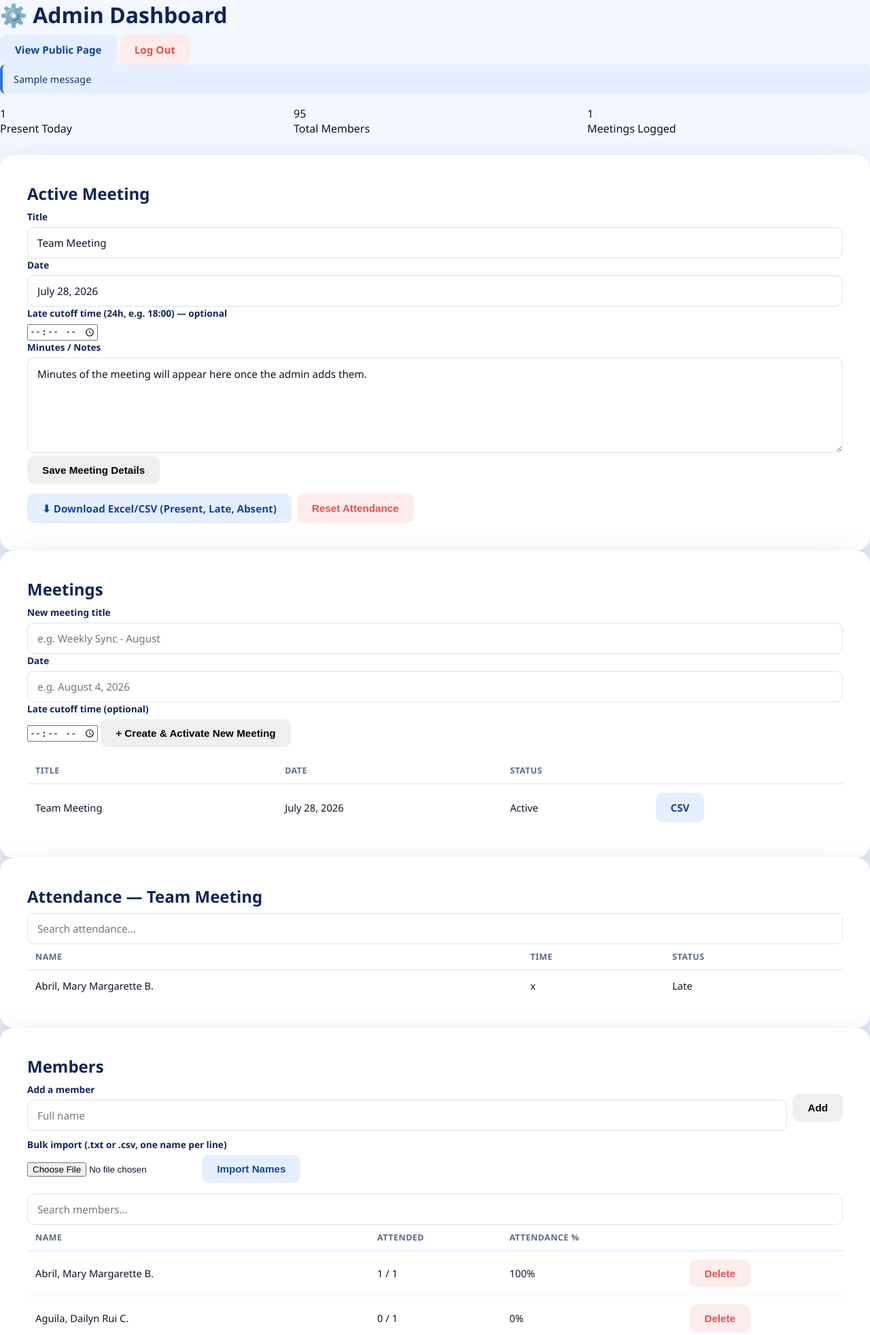
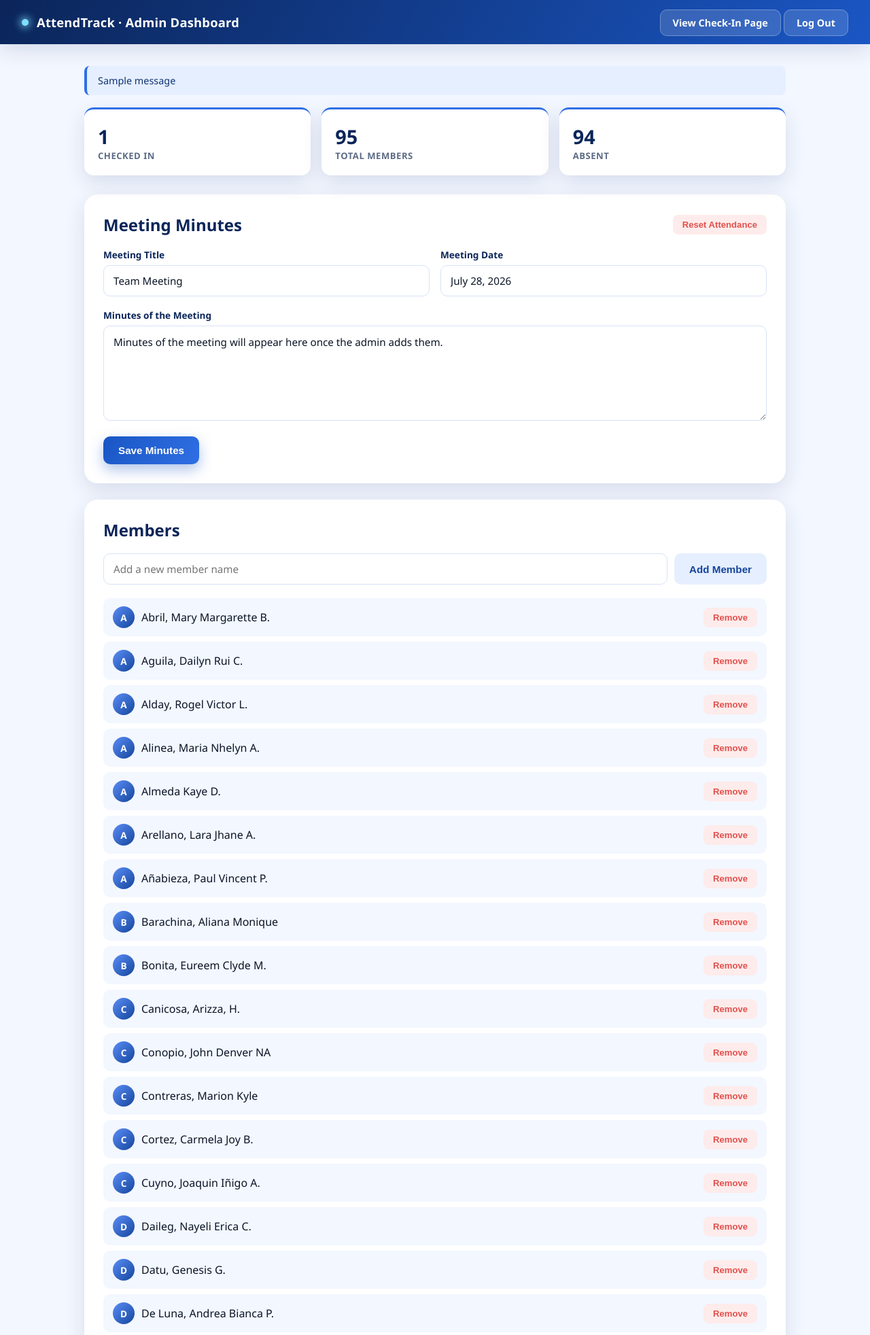
Before and after one commit to Poloqt/attendance-system, a Flask app: page /admin in a window 1280 px wide. Shown: the top 1964 px of the page at 68% size. Run offline with Flask 3, Linux system fonts and the light colour scheme; the visitor is signed in with stand-in values (Sample User, id 1); data comes from the database, SQL or seed files in the repository; tables that the repository leaves empty hold one stand-in row (values such as "Sample post"); one stand-in notice (Sample message) is shown.

Commit message:
Update admin.html

```diff
--- a/templates/admin.html
+++ b/templates/admin.html
@@ -2,180 +2,146 @@
 <html lang="en">
 <head>
   <meta charset="UTF-8">
-  <meta name="viewport" content="width=device-width, initial-scale=1">
+  <meta name="viewport" content="width=device-width, initial-scale=1.0">
   <title>Admin Dashboard</title>
   <link rel="stylesheet" href="{{ url_for('static', filename='style.css') }}">
 </head>
 <body>
-  <div class="container">
-    <div class="top-bar">
-      <h1>⚙️ Admin Dashboard</h1>
-      <div>
-        <a href="{{ url_for('main') }}" class="btn btn-secondary btn-small">View Public Page</a>
-        <a href="{{ url_for('logout') }}" class="btn btn-danger btn-small">Log Out</a>
+  <div class="dashboard-shell">
+    <div class="topbar">
+      <div class="topbar-brand">
+        <span class="dot"></span>
+        AttendTrack &middot; Admin Dashboard
+      </div>
+      <div class="topbar-actions">
+        <a href="{{ url_for('main') }}" target="_blank">View Check-In Page</a>
+        <a href="{{ url_for('logout') }}">Log Out</a>
       </div>
     </div>
 
+
+    <div class="dashboard-content">
+
+
       {% with messages = get_flashed_messages() %}
-      {% if messages %}{% for m in messages %}<div class="flash">{{ m }}</div>{% endfor %}{% endif %}
+        {% if messages %}
+          {% for message in messages %}
+            <div class="flash">{{ message }}</div>
+          {% endfor %}
+        {% endif %}
       {% endwith %}
 
+
       <div class="stat-row">
-      <div class="stat-box"><div class="num">{{ present_count }}</div><div class="label">Present Today</div></div>
-      <div class="stat-box"><div class="num">{{ total_count }}</div><div class="label">Total Members</div></div>
-      <div class="stat-box"><div class="num">{{ total_meetings }}</div><div class="label">Meetings Logged</div></div>
+        <div class="stat-card">
+ <div class="stat-value">{{ present_count }}</div>
+          <div class="stat-label">Checked In</div>
+        </div>
+        <div class="stat-card">
+          <div class="stat-value">{{ total_count }}</div>
+          <div class="stat-label">Total Members</div>
+        </div>
+        <div class="stat-card">
+          <div class="stat-value">{{ total_count - present_count }}</div>
+          <div class="stat-label">Absent</div>
+        </div>
       </div>
 
-    <!-- ACTIVE MEETING -->
-    <div class="card">
-      <h2>Active Meeting</h2>
-      {% if meeting %}
+
+      <!-- Meeting Minutes -->
+      <div class="section">
+        <div class="section-header">
+          <h2 style="margin:0;">Meeting Minutes</h2>
+          <form method="POST" action="{{ url_for('reset_attendance') }}" onsubmit="return confirm('Reset attendance for a new session? This clears all check-ins.');">
+            <button type="submit" class="btn btn-danger btn-sm">Reset Attendance</button>
+          </form>
+        </div>
+
+
         <form method="POST" action="{{ url_for('update_minutes') }}">
-          <label for="title">Title</label>
-          <input type="text" id="title" name="title" value="{{ meeting.title }}">
+          <div class="grid-two">
+            <div class="field">
+              <label for="title">Meeting Title</label>
+              <input type="text" id="title" name="title" value="{{ meeting.title }}" required>
+            </div>
+            <div class="field">
+              <label for="date">Meeting Date</label>
+              <input type="text" id="date" name="date" value="{{ meeting.date }}" required>
+            </div>
+          </div>
+          <div class="field">
+            <label for="minutes">Minutes of the Meeting</label>
+ <textarea id="minutes" name="minutes" placeholder="Type the discussion points, decisions, and action items...">{{ meeting.minutes }}</textarea>
+          </div>
+          <button type="submit" class="btn btn-primary">Save Minutes</button>
+        </form>
+      </div>
 
-          <label for="date">Date</label>
-          <input type="text" id="date" name="date" value="{{ meeting.date }}">
 
-          <label for="cutoff_time">Late cutoff time (24h, e.g. 18:00) — optional</label>
-          <input type="time" id="cutoff_time" name="cutoff_time" value="{{ meeting.cutoff_time or '' }}">
+      <!-- Members -->
+      <div class="section">
+        <div class="section-header">
+          <h2 style="margin:0;">Members</h2>
+        </div>
 
-          <label for="minutes">Minutes / Notes</label>
-          <textarea id="minutes" name="minutes" rows="4">{{ meeting.minutes }}</textarea>
 
-          <button type="submit" class="btn">Save Meeting Details</button>
+        <form method="POST" action="{{ url_for('add_member') }}" class="inline-form" style="margin-bottom:20px;">
+          <input type="text" name="name" placeholder="Add a new member name" required>
+          <button type="submit" class="btn btn-secondary">Add Member</button>
         </form>
 
-        <div style="margin-top:14px; display:flex; gap:8px; flex-wrap:wrap;">
-          <a href="{{ url_for('export_meeting', meeting_id=meeting.id) }}" class="btn btn-secondary btn-small">⬇ Download Excel/CSV (Present, Late, Absent)</a>
-          <form method="POST" action="{{ url_for('reset_attendance', meeting_id=meeting.id) }}" class="inline-form"
-                onsubmit="return confirm('Reset attendance for this meeting? This cannot be undone.');">
-            <button type="submit" class="btn btn-danger btn-small">Reset Attendance</button>
+
+        {% if members %}
+          {% for member in members %}
+            <div class="member-row">
+              <div class="member-info">
+                <span class="avatar">{{ member.name[0]|upper }}</span>
+                <span>{{ member.name }}</span>
+              </div>
+              <form method="POST" action="{{ url_for('delete_member', member_id=member.id) }}" onsubmit="return confirm('Remove {{ member.name }}?');">
+                <button type="submit" class="btn btn-danger btn-sm">Remove</button>
               </form>
             </div>
+          {% endfor %}
         {% else %}
-        <p>No active meeting. Create one below.</p>
+<p class="empty-state">No members yet. Add your first member above.</p>
         {% endif %}
       </div>
 
-    <!-- CREATE / SWITCH MEETINGS -->
-    <div class="card">
-      <h2>Meetings</h2>
-      <form method="POST" action="{{ url_for('new_meeting') }}">
-        <label for="new_title">New meeting title</label>
-        <input type="text" id="new_title" name="title" placeholder="e.g. Weekly Sync - August">
 
-        <label for="new_date">Date</label>
-        <input type="text" id="new_date" name="date" placeholder="e.g. August 4, 2026">
-
-        <label for="new_cutoff">Late cutoff time (optional)</label>
-        <input type="time" id="new_cutoff" name="cutoff_time">
-
-        <button type="submit" class="btn">+ Create &amp; Activate New Meeting</button>
-      </form>
-
-      <div class="table-wrap" style="margin-top:16px;">
-        <table>
-          <thead><tr><th>Title</th><th>Date</th><th>Status</th><th></th></tr></thead>
-          <tbody>
-            {% for m in all_meetings %}
-            <tr>
-              <td>{{ m.title }}</td>
-              <td>{{ m.date }}</td>
-              <td>
-                {% if m.is_active %}<span class="badge badge-active">Active</span>
-                {% else %}<span class="badge badge-muted">Inactive</span>{% endif %}
-              </td>
-              <td>
-                {% if not m.is_active %}
-                <form method="POST" action="{{ url_for('activate_meeting', meeting_id=m.id) }}" class="inline-form">
-                  <button type="submit" class="btn btn-secondary btn-small">Set Active</button>
-                </form>
-                {% endif %}
-                <a href="{{ url_for('export_meeting', meeting_id=m.id) }}" class="btn btn-secondary btn-small">CSV</a>
-              </td>
-            </tr>
-            {% endfor %}
-          </tbody>
-        </table>
-      </div>
+      <!-- Attendance Log -->
+      <div class="section">
+        <div class="section-header">
+          <h2 style="margin:0;">Attendance Log</h2>
         </div>
 
-    <!-- ATTENDANCE FOR ACTIVE MEETING -->
-    <div class="card">
-      <h2>Attendance — {{ meeting.title if meeting else "No active meeting" }}</h2>
-      <input type="text" id="attendanceSearch" placeholder="Search attendance..." onkeyup="filterTable('attendanceSearch','attendanceTable')">
-      <div class="table-wrap">
-        <table id="attendanceTable">
-          <thead><tr><th>Name</th><th>Time</th><th>Status</th></tr></thead>
+
+        {% if attendance %}
+          <table>
+            <thead>
+              <tr>
+                <th>Member</th>
+                <th>Checked In At</th>
+                <th>Status</th>
+              </tr>
+            </thead>
             <tbody>
               {% for row in attendance %}
                 <tr>
                   <td>{{ row.name }}</td>
                   <td>{{ row.timestamp }}</td>
-              <td>
-                {% if row.status == 'late' %}<span class="badge badge-late">Late</span>
-                {% else %}<span class="badge badge-ontime">On Time</span>{% endif %}
-              </td>
-            </tr>
-            {% else %}
-            <tr><td colspan="3" style="color:#6b7280;">No check-ins yet.</td></tr>
-            {% endfor %}
-          </tbody>
-        </table>
-      </div>
-    </div>
-
-    <!-- MEMBERS -->
-    <div class="card">
-      <h2>Members</h2>
-
-      <form method="POST" action="{{ url_for('add_member') }}" style="display:flex; gap:8px; align-items:flex-end;">
-        <div style="flex:1;">
-          <label for="member_name">Add a member</label>
-          <input type="text" id="member_name" name="name" placeholder="Full name" style="margin-bottom:0;">
-        </div>
-        <button type="submit" class="btn" style="margin-bottom:14px;">Add</button>
-      </form>
-
-      <form method="POST" action="{{ url_for('import_members') }}" enctype="multipart/form-data" style="margin-top:10px;">
-        <label for="member_file">Bulk import (.txt or .csv, one name per line)</label>
-        <input type="file" id="member_file" name="member_file" accept=".txt,.csv">
-        <button type="submit" class="btn btn-secondary">Import Names</button>
-      </form>
-
-      <input type="text" id="memberSearch" placeholder="Search members..." style="margin-top:16px;" onkeyup="filterTable('memberSearch','membersTable')">
-      <div class="table-wrap">
-        <table id="membersTable">
-          <thead><tr><th>Name</th><th>Attended</th><th>Attendance %</th><th></th></tr></thead>
-          <tbody>
-            {% for m in members %}
-            <tr>
-              <td>{{ m.name }}</td>
-              <td>{{ m.attended }} / {{ total_meetings }}</td>
-              <td>{{ m.pct }}%</td>
-              <td>
-                <form method="POST" action="{{ url_for('delete_member', member_id=m.id) }}" class="inline-form"
-                      onsubmit="return confirm('Remove {{ m.name }}? This also deletes their attendance history.');">
-                  <button type="submit" class="btn btn-danger btn-small">Delete</button>
-                </form>
-              </td>
+                  <td><span class="status-pill status-present">Present</span></td>
                 </tr>
               {% endfor %}
             </tbody>
           </table>
+        {% else %}
+          <p class="empty-state">No one has checked in yet.</p>
+        {% endif %}
+      </div>
+
+
     </div>
   </div>
-  </div>
-
-  <script>
-    function filterTable(inputId, tableId) {
-      const filter = document.getElementById(inputId).value.toLowerCase();
-      const rows = document.querySelectorAll(`#${tableId} tbody tr`);
-      rows.forEach(row => {
-        row.style.display = row.textContent.toLowerCase().includes(filter) ? '' : 'none';
-      });
-    }
-  </script>
 </body>
 </html>
```
Lines whose indentation alone changed are shown as unchanged.
